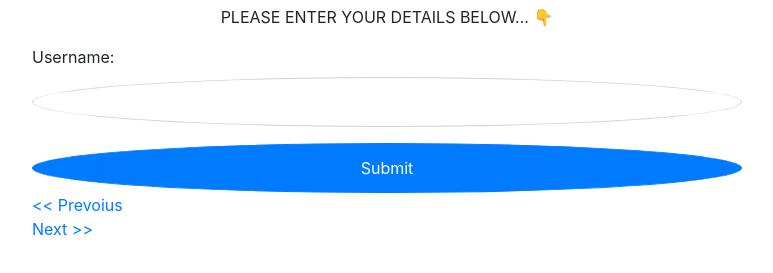
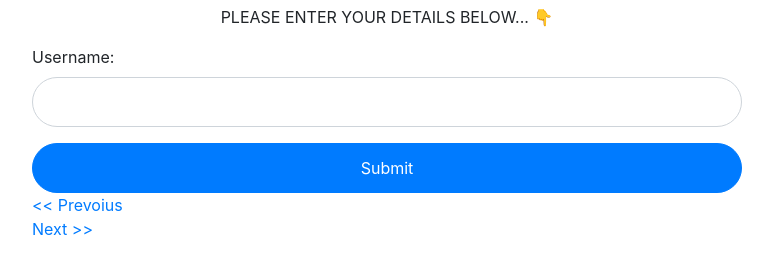
Before and after one commit to EliezerSunny/username-form, a plain HTML site: page index3.html in a window 1280 px wide. Shown: the part 51-324 px from the top of the page, without its empty margins (253-1026 px from the left). Drawn offline with nearby package versions, Linux system fonts and the light colour scheme.

Commit message:
username

```diff
--- a/index3.html
+++ b/index3.html
@@ -49,10 +49,10 @@ body {
 #submitbtn {
 	width: 100%;
 	height: 50px;
-	border-radius: 50%;
+	border-radius: 40px;
 }
 #usernames {                                              width: 100%;                                      height: 50px;
-	border-radius: 50%;
+	border-radius: 40px;
 }
 
 </style>
```
